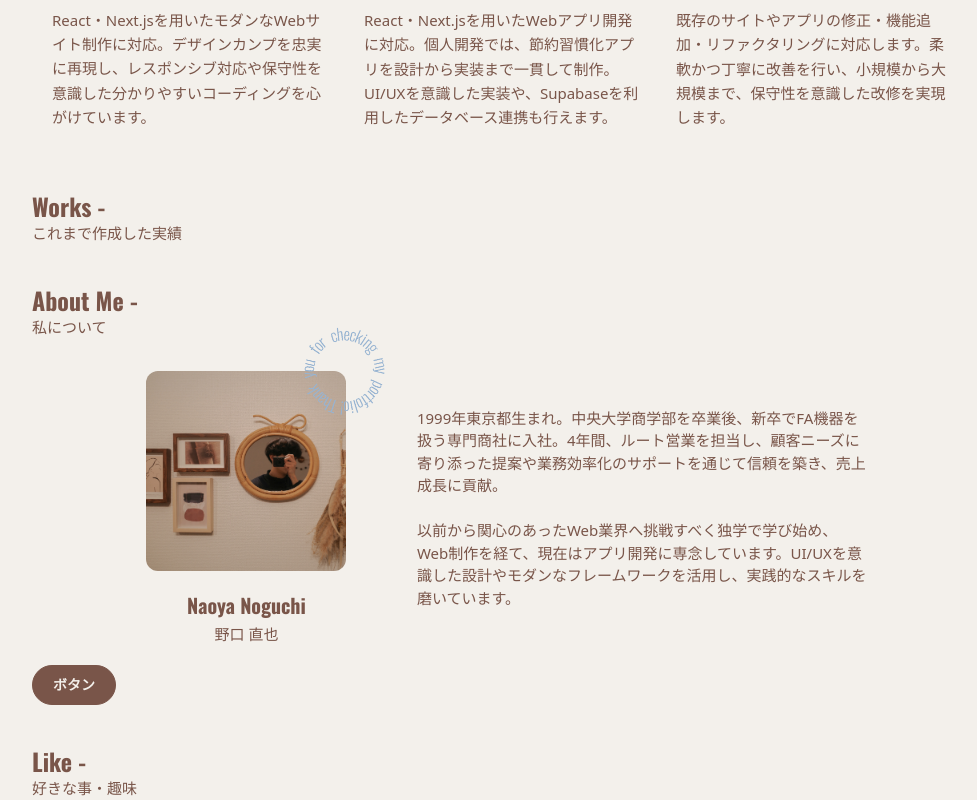
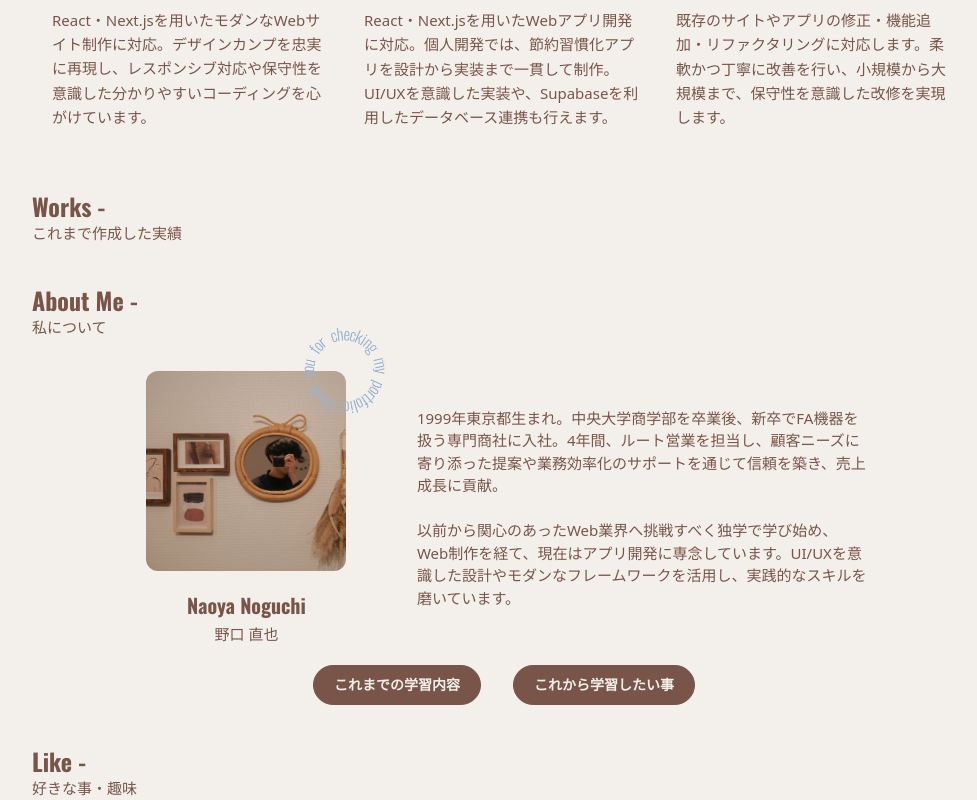
Before and after one commit to Naoya-0213/My-Portfolio-site-_ver.2, a Next.js app: page / in a window 1280 px wide. Shown: the part 807-1607 px from the top of the page, without its empty margins (136-1113 px from the left). Built offline with nearby package versions, Linux system fonts and the light colour scheme.

Commit message:
ボタン_20251004_10-09

```diff
--- a/src/app/components/organisms/main/about/SectionAbout.tsx
+++ b/src/app/components/organisms/main/about/SectionAbout.tsx
@@ -47,8 +47,9 @@ const SectionAbout = () => {
             </div>
           </div>
           {/* 詳細ボタン */}
-          <div>
-            <ButtonBrown text="ボタン"></ButtonBrown>
+          <div className="flex flex-col items-center justify-center gap-5 sm:flex-row sm:gap-8">
+            <ButtonBrown text="これまでの学習内容"></ButtonBrown>
+            <ButtonBrown text="これから学習したい事"></ButtonBrown>
           </div>
         </div>
       </SectionCard>
```
